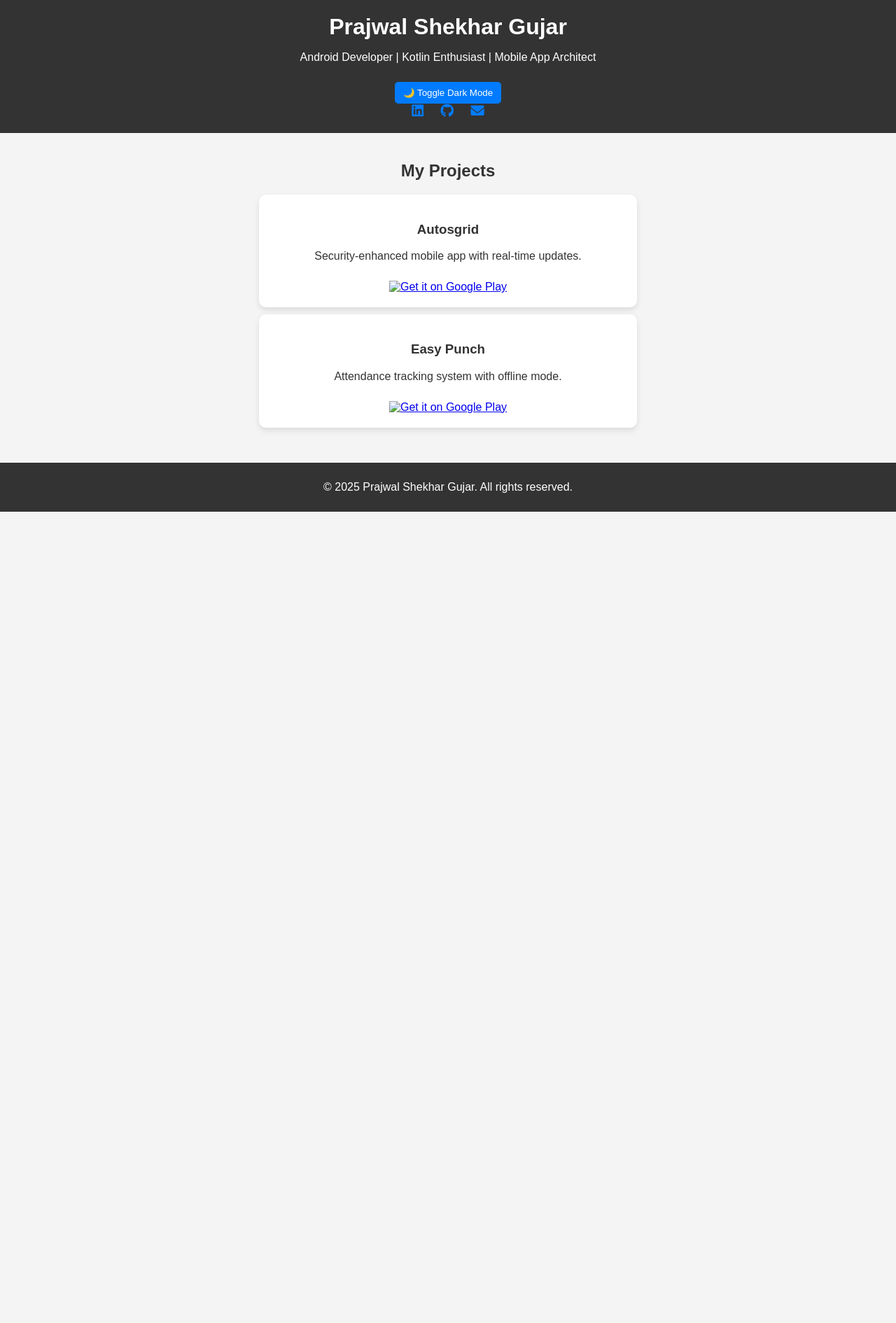
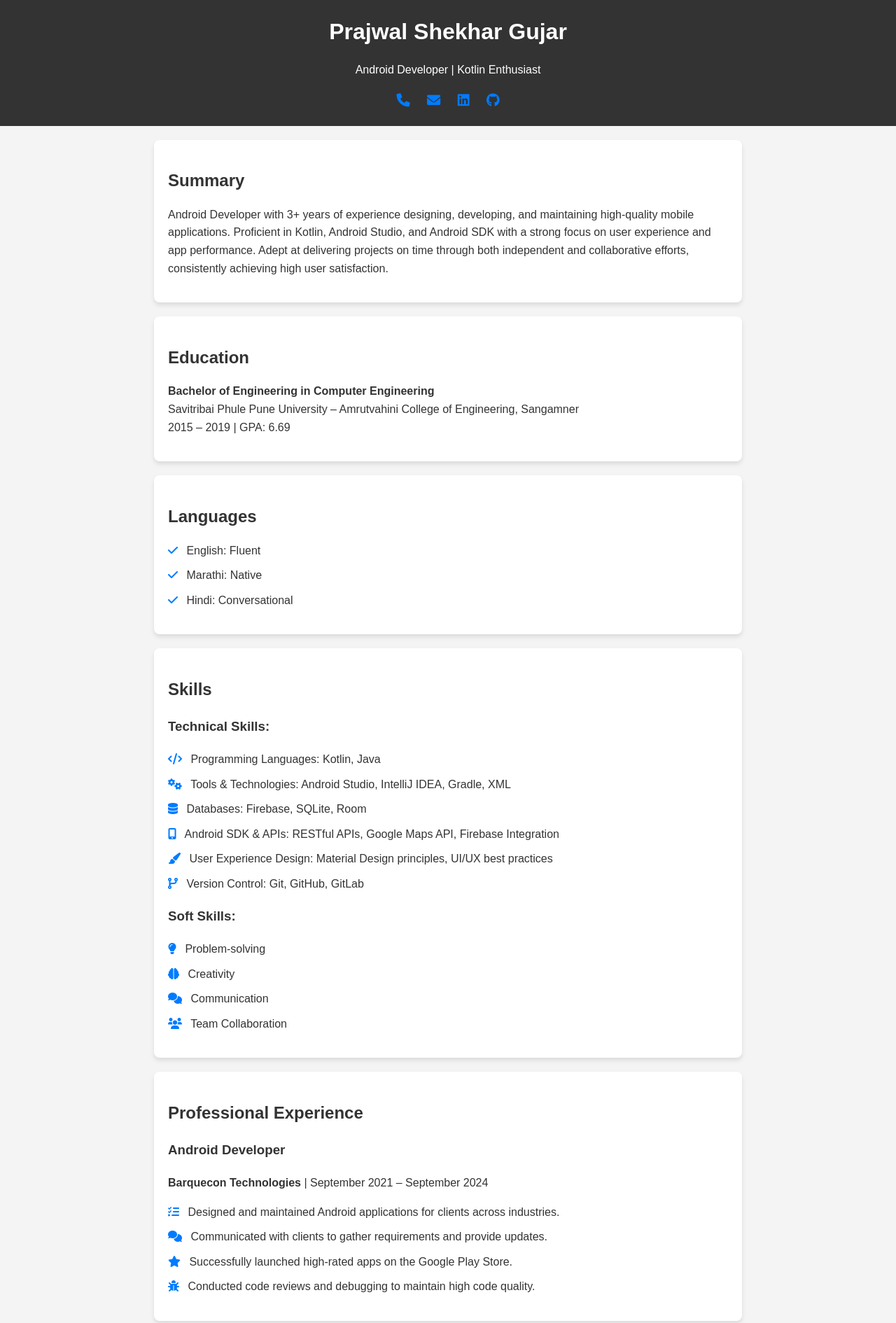
Before and after one commit to gujarprajwal12/Andorid_Dev_Prajwal_Gujar, a plain HTML site: page index.html in a window 1280 px wide. Shown: the top 1890 px of the page at 70% size. Before the commit the page ends 800 px from the top, so only its background shows below. Drawn offline with Linux system fonts and the light colour scheme.

Commit message:
new changes are added

```diff
--- a/index.html
+++ b/index.html
@@ -3,45 +3,163 @@
 <head>
     <meta charset="UTF-8">
     <meta name="viewport" content="width=device-width, initial-scale=1.0">
-    <title>Prajwal Shekhar Gujar - Android Developer</title>
-    <link rel="stylesheet" href="style.css">
+    <title>Prajwal Shekhar Gujar - Portfolio</title>
     <link rel="stylesheet" href="https://cdnjs.cloudflare.com/ajax/libs/font-awesome/6.0.0/css/all.min.css">
-    <script defer src="script.js"></script>
+    <style>
+        body {
+            font-family: Arial, sans-serif;
+            line-height: 1.6;
+            margin: 0;
+            padding: 0;
+            background-color: #f4f4f4;
+            color: #333;
+        }
+        header {
+            background: #333;
+            color: #fff;
+            padding: 20px;
+            text-align: center;
+        }
+        header h1 {
+            margin: 0;
+        }
+        .contact-links {
+            margin-top: 15px;
+        }
+        .contact-links a {
+            margin: 0 10px;
+            color: #007BFF;
+            text-decoration: none;
+            font-size: 1.2em;
+        }
+        .contact-links a:hover {
+            color: #0056b3;
+        }
+        section {
+            margin: 20px auto;
+            padding: 20px;
+            background: #fff;
+            border-radius: 8px;
+            max-width: 800px;
+            box-shadow: 0 4px 6px rgba(0, 0, 0, 0.1);
+        }
+        h2 {
+            color: #333;
+            margin-bottom: 15px;
+        }
+        ul {
+            list-style: none;
+            padding: 0;
+        }
+        ul li {
+            margin: 10px 0;
+        }
+        ul li i {
+            margin-right: 8px;
+            color: #007BFF;
+        }
+        a {
+            color: #007BFF;
+            text-decoration: none;
+        }
+        a:hover {
+            text-decoration: underline;
+        }
+        footer {
+            text-align: center;
+            padding: 10px;
+            background: #333;
+            color: #fff;
+        }
+    </style>
 </head>
 <body>
     <header>
         <h1>Prajwal Shekhar Gujar</h1>
-        <p>Android Developer | Kotlin Enthusiast | Mobile App Architect</p>
-        <button id="theme-toggle">🌙 Toggle Dark Mode</button>
+        <p>Android Developer | Kotlin Enthusiast</p>
         <div class="contact-links">
-            <a href="https://linkedin.com/in/prajwal-gujar-a3303913b" target="_blank"><i class="fab fa-linkedin"></i></a>
-            <a href="https://github.com/gujarprajwal12" target="_blank"><i class="fab fa-github"></i></a>
-            <a href="mailto:gujarprajwal12@gmail.com"><i class="fas fa-envelope"></i></a>
+            <a href="tel:+917040452312" title="Call Prajwal"><i class="fas fa-phone"></i></a>
+            <a href="mailto:gujarprajwal12@gmail.com" title="Email Prajwal"><i class="fas fa-envelope"></i></a>
+            <a href="https://linkedin.com/in/prajwal-gujar-a3303913b" title="LinkedIn Profile"><i class="fab fa-linkedin"></i></a>
+            <a href="https://github.com/gujarprajwal12" title="GitHub Profile"><i class="fab fa-github"></i></a>
         </div>
     </header>
 
-    <section class="projects">
-        <h2>My Projects</h2>
+    <section>
+        <h2>Summary</h2>
+        <p>Android Developer with 3+ years of experience designing, developing, and maintaining high-quality mobile applications. Proficient in Kotlin, Android Studio, and Android SDK with a strong focus on user experience and app performance. Adept at delivering projects on time through both independent and collaborative efforts, consistently achieving high user satisfaction.</p>
+    </section>
 
-        <div class="project">
-            <h3>Autosgrid</h3>
-            <p>Security-enhanced mobile app with real-time updates.</p>
-            <a href="https://play.google.com/store/apps/details?id=com.autosgrid" target="_blank">
-                <img src="playstore-badge.png" alt="Get it on Google Play">
-            </a>
-        </div>
+    <section>
+        <h2>Education</h2>
+        <p><strong>Bachelor of Engineering in Computer Engineering</strong><br>
+        Savitribai Phule Pune University – Amrutvahini College of Engineering, Sangamner<br>
+        2015 – 2019 | GPA: 6.69</p>
+    </section>
 
-        <div class="project">
-            <h3>Easy Punch</h3>
-            <p>Attendance tracking system with offline mode.</p>
-            <a href="https://play.google.com/store/apps/details?id=com.easy.punch" target="_blank">
-                <img src="playstore-badge.png" alt="Get it on Google Play">
-            </a>
-        </div>
+    <section>
+        <h2>Languages</h2>
+        <ul>
+            <li><i class="fas fa-check"></i> English: Fluent</li>
+            <li><i class="fas fa-check"></i> Marathi: Native</li>
+            <li><i class="fas fa-check"></i> Hindi: Conversational</li>
+        </ul>
+    </section>
+
+    <section>
+        <h2>Skills</h2>
+        <h3>Technical Skills:</h3>
+        <ul>
+            <li><i class="fas fa-code"></i> Programming Languages: Kotlin, Java</li>
+            <li><i class="fas fa-cogs"></i> Tools & Technologies: Android Studio, IntelliJ IDEA, Gradle, XML</li>
+            <li><i class="fas fa-database"></i> Databases: Firebase, SQLite, Room</li>
+            <li><i class="fas fa-mobile-alt"></i> Android SDK & APIs: RESTful APIs, Google Maps API, Firebase Integration</li>
+            <li><i class="fas fa-paint-brush"></i> User Experience Design: Material Design principles, UI/UX best practices</li>
+            <li><i class="fas fa-code-branch"></i> Version Control: Git, GitHub, GitLab</li>
+        </ul>
+        <h3>Soft Skills:</h3>
+        <ul>
+            <li><i class="fas fa-lightbulb"></i> Problem-solving</li>
+            <li><i class="fas fa-brain"></i> Creativity</li>
+            <li><i class="fas fa-comments"></i> Communication</li>
+            <li><i class="fas fa-users"></i> Team Collaboration</li>
+        </ul>
+    </section>
+
+    <section>
+        <h2>Professional Experience</h2>
+        <h3>Android Developer</h3>
+        <p><strong>Barquecon Technologies</strong> | September 2021 – September 2024</p>
+        <ul>
+            <li><i class="fas fa-tasks"></i> Designed and maintained Android applications for clients across industries.</li>
+            <li><i class="fas fa-comments"></i> Communicated with clients to gather requirements and provide updates.</li>
+            <li><i class="fas fa-star"></i> Successfully launched high-rated apps on the Google Play Store.</li>
+            <li><i class="fas fa-bug"></i> Conducted code reviews and debugging to maintain high code quality.</li>
+        </ul>
+    </section>
+
+    <section>
+        <h2>Notable Applications on Google Play Store</h2>
+        <ul>
+            <li><a href="https://play.google.com/store/apps/details?id=com.autosgrid">Autosgrid</a>: Enhanced security application.</li>
+            <li><a href="https://play.google.com/store/apps/details?id=com.easy.punch">Easy Punch</a>: Employee attendance tracking.</li>
+            <li><a href="https://play.google.com/store/apps/details?id=com.tek889">Tekelek Radar</a>: Radar management application.</li>
+            <li><a href="https://play.google.com/store/apps/details?id=app.briota.sia">SiA for Healthy Lungs</a>: Respiratory health monitoring.</li>
+            <li><a href="https://play.google.com/store/apps/details?id=com.unicorn.apps&pcampaignid=web_share">Unicorn</a>: Funding and pitch deck platform.</li>
+            <li>Dispatch: Real-time transportation monitoring application.</li>
+        </ul>
+    </section>
+
+    <section>
+        <h2>Interests</h2>
+        <ul>
+            <li><i class="fas fa-microchip"></i> Gadgets: Passionate about exploring new technology.</li>
+            <li><i class="fas fa-bicycle"></i> Cycling & Swimming: Enjoy outdoor activities to stay fit.</li>
+        </ul>
     </section>
 
     <footer>
-        <p>&copy; 2025 Prajwal Shekhar Gujar. All rights reserved.</p>
+        <p>&copy; 2024 Prajwal Shekhar Gujar</p>
     </footer>
 </body>
 </html>
--- a/script.js
+++ /dev/null
@@ -1,6 +0,0 @@
-document.addEventListener("DOMContentLoaded", () => {
-    const toggleButton = document.getElementById("theme-toggle");
-    toggleButton.addEventListener("click", () => {
-        document.body.classList.toggle("dark-mode");
-    });
-});
--- a/style.css
+++ b/style.css
@@ -1,84 +1,113 @@
-body {
-    font-family: Arial, sans-serif;
+/* General Reset */
+* {
     margin: 0;
     padding: 0;
-    background-color: #f4f4f4;
+    box-sizing: border-box;
+}
+
+body {
+    font-family: 'Roboto', Arial, sans-serif;
+    background: #f3f4f6;
     color: #333;
 }
 
 header {
-    background: #333;
+    text-align: center;
+    background: linear-gradient(135deg, #3f51b5, #2196f3);
     color: #fff;
-    padding: 20px;
-    text-align: center;
+    padding: 2rem 0;
+    box-shadow: 0 4px 6px rgba(0, 0, 0, 0.1);
 }
 
-header h1 {
-    margin: 0;
+header .hero h1 {
+    font-size: 3rem;
+    margin-bottom: 0.5rem;
 }
 
-.contact-links a {
-    margin: 0 10px;
-    color: #007BFF;
-    text-decoration: none;
-    font-size: 1.2em;
+header .hero p {
+    font-size: 1.2rem;
 }
 
-.contact-links a:hover {
-    color: #0056b3;
+header nav {
+    margin-top: 1rem;
 }
 
-.projects {
-    padding: 20px;
-    text-align: center;
+header nav a {
+    color: #fff;
+    text-decoration: none;
+    font-size: 1.1rem;
+    margin: 0 1rem;
+    transition: color 0.3s;
 }
 
-.project {
-    background: #fff;
-    padding: 20px;
-    margin: 10px auto;
-    max-width: 500px;
-    border-radius: 10px;
-    box-shadow: 0 4px 8px rgba(0, 0, 0, 0.1);
+header nav a:hover {
+    color: #ffeb3b;
 }
 
-.project img {
-    width: 150px;
-    margin-top: 10px;
+.section {
+    padding: 3rem 5%;
+    max-width: 1200px;
+    margin: auto;
+}
+
+.section h2 {
+    font-size: 2.2rem;
+    color: #3f51b5;
+    margin-bottom: 1rem;
+}
+
+.card-container {
+    display: grid;
+    grid-template-columns: repeat(auto-fit, minmax(250px, 1fr));
+    gap: 1.5rem;
+}
+
+.card {
+    background: #fff;
+    padding: 1.5rem;
+    border-radius: 8px;
+    box-shadow: 0 2px 4px rgba(0, 0, 0, 0.1);
+    text-align: center;
+    transition: transform 0.3s, box-shadow 0.3s;
+}
+
+.card:hover {
+    transform: translateY(-5px);
+    box-shadow: 0 6px 12px rgba(0, 0, 0, 0.2);
+}
+
+.card i {
+    font-size: 2.5rem;
+    color: #3f51b5;
+    margin-bottom: 1rem;
+}
+
+.card h3 {
+    font-size: 1.5rem;
+    margin-bottom: 0.5rem;
+}
+
+.card p {
+    font-size: 1rem;
+    margin-bottom: 1rem;
+    color: #666;
+}
+
+.card a {
+    color: #2196f3;
+    text-decoration: none;
+    font-weight: bold;
+    transition: color 0.3s;
+}
+
+.card a:hover {
+    color: #3f51b5;
 }
 
 footer {
-    background: #333;
+    text-align: center;
+    background: #3f51b5;
     color: #fff;
-    text-align: center;
-    padding: 10px;
-    margin-top: 20px;
+    padding: 1rem;
+    font-size: 1rem;
 }
-
-/* Dark Mode Styles */
-.dark-mode {
-    background-color: #1a1a1a;
-    color: #f4f4f4;
-}
-
-.dark-mode header {
-    background: #222;
-}
-
-.dark-mode .project {
-    background: #333;
-}
-
-#theme-toggle {
-    background: #007BFF;
-    border: none;
-    padding: 8px 12px;
-    cursor: pointer;
-    border-radius: 5px;
-    color: white;
-    margin-top: 10px;
-}
-
-#theme-toggle:hover {
-    background: #0056b3;
-}
```
